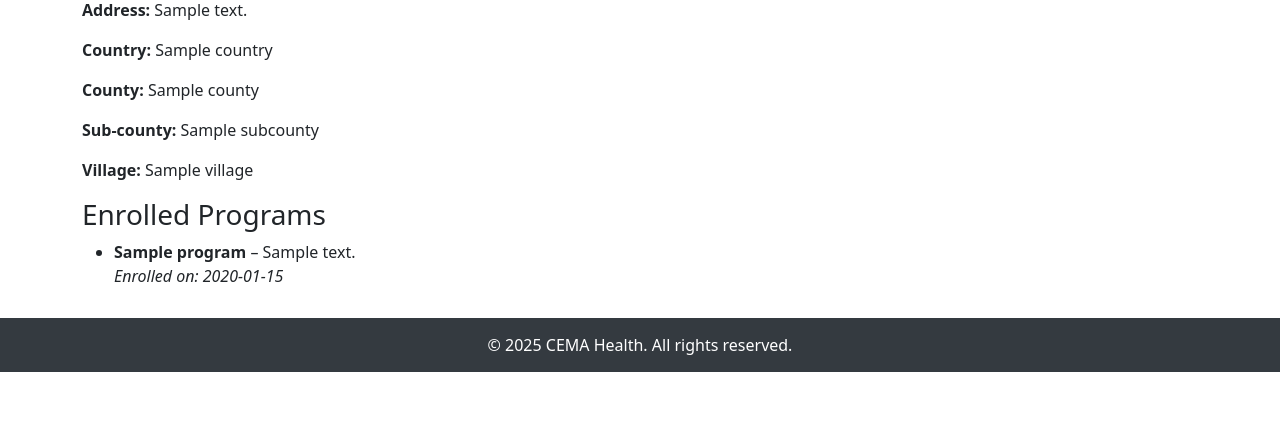
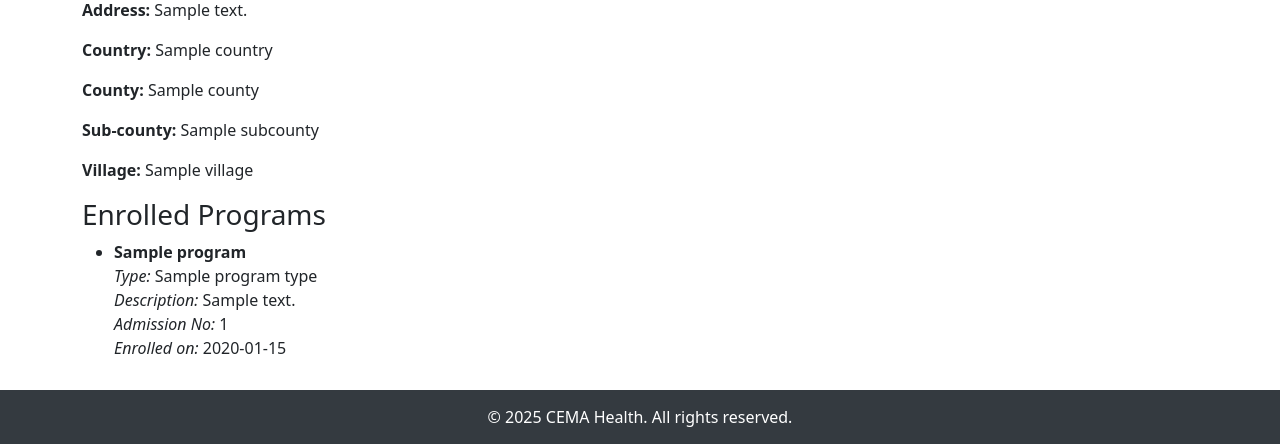
Before and after one commit to martinondiwa/CEMA_Health_Management_System, a Flask app: template app/templates/client_profile.html in a window 1280 px wide. Shown: the part 362-806 px from the top of the page. Before the commit the page ends 734 px from the top, so only its background shows below. Run offline with Flask 2, Linux system fonts and the light colour scheme; the template is opened without the code that fills it: most values are stand-ins (such as "Sample title", 1, 10 or a date in 2020); parts of the project's set-up code (start-up, migrations or seed data) failed here and were passed over.

Commit message:
Update client_profile.html
asdf

```diff
--- a/app/templates/client_profile.html
+++ b/app/templates/client_profile.html
@@ -29,9 +29,15 @@
     <ul class="enrollment-list">
       {% for enrollment in client.enrollments %}
         <li>
-            <strong>{{ enrollment.program.title }}</strong> – {{ enrollment.program.description }}
+          <strong>{{ enrollment.program.title }}</strong>
           <br>
-            <em>Enrolled on: {{ enrollment.date_enrolled.strftime('%Y-%m-%d') }}</em>
+          <em>Type:</em> {{ enrollment.program.program_type.name }}
+          <br>
+          <em>Description:</em> {{ enrollment.program.description }}
+          <br>
+          <em>Admission No:</em> {{ client.admission_number }}
+          <br>
+          <em>Enrolled on:</em> {{ enrollment.enrollment_date.strftime('%Y-%m-%d') }}
         </li>
       {% endfor %}
     </ul>
@@ -39,5 +45,6 @@
     <p>No enrollments found for this client.</p>
   {% endif %}
 </div>
+
 </div>
 {% endblock %}
```
Lines whose indentation alone changed are shown as unchanged.
